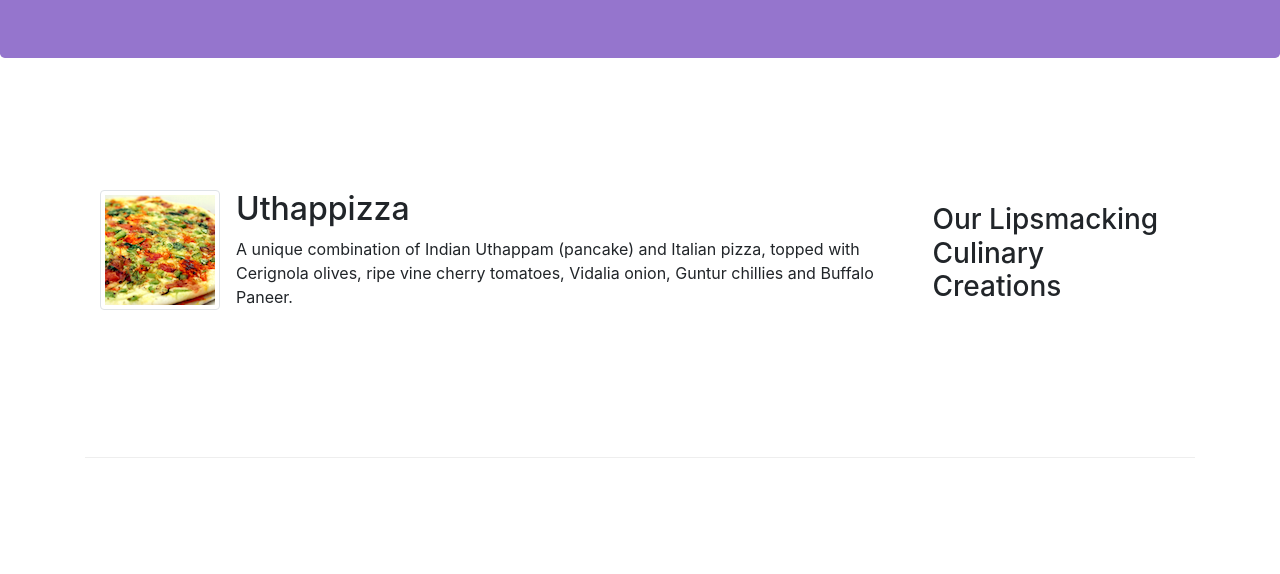
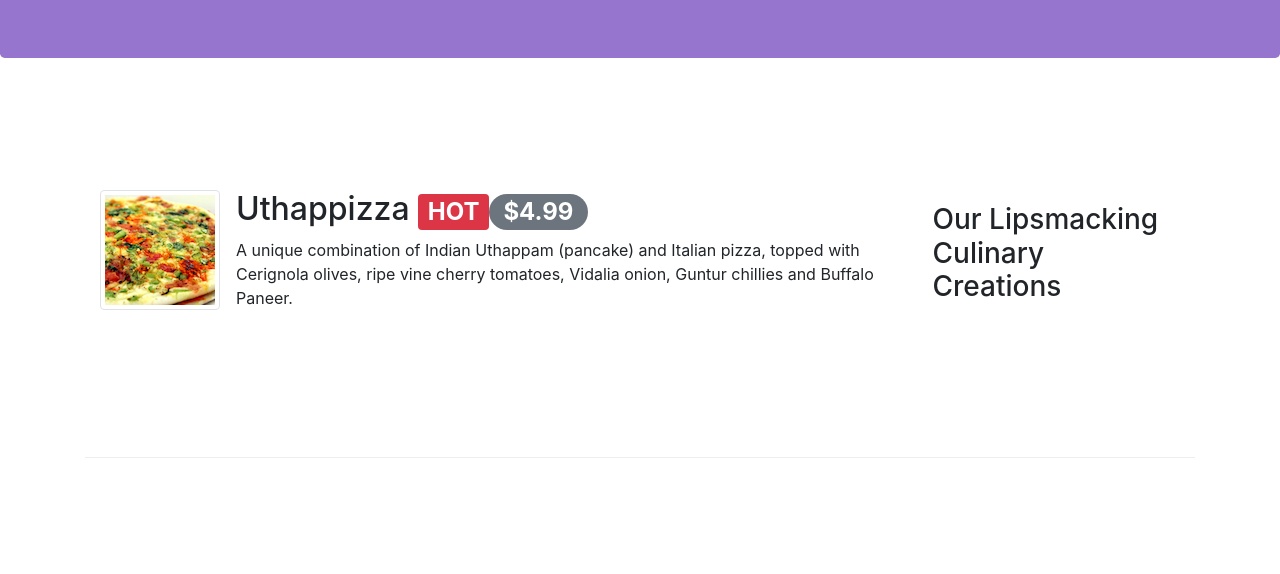
Before and after one commit to quant-shiva/bootstrap001, a website: page index.html in a window 1280 px wide. Shown: the part 226-800 px from the top of the page. Drawn offline with nearby package versions, Linux system fonts and the light colour scheme.

Commit message:
alerting users

```diff
--- a/index.html
+++ b/index.html
@@ -97,7 +97,10 @@
               alt="uthappizza"
             />
             <div class="media-body">
-              <h2>Uthappizza</h2>
+              <h2>
+                Uthappizza <span class="badge badge-danger">HOT</span
+                ><span class="badge badge-pill badge-secondary">$4.99</span>
+              </h2>
               <p>
                 A unique combination of Indian Uthappam (pancake) and Italian
                 pizza, topped with Cerignola olives, ripe vine cherry tomatoes,
```
Also changed, not shown: aboutus.html (+2 -2 lines).
